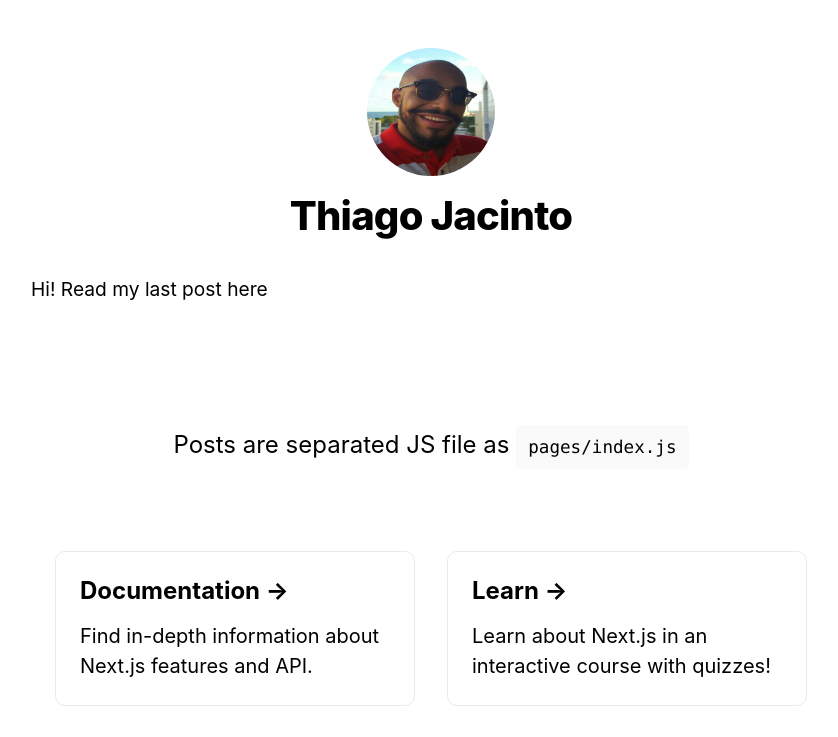
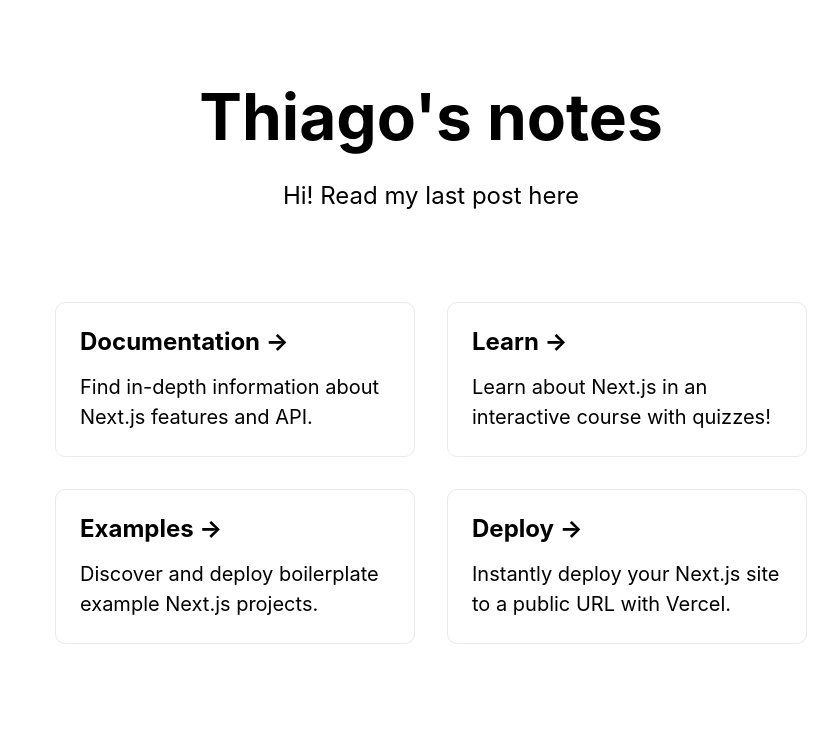
Before and after one commit to thiagojacinto/nextjs-miniblog, a Next.js app: page / in a window 1280 px wide. Shown: the top 737 px of the page, without its empty margins (209-1047 px from the left). Built offline with nearby package versions, Linux system fonts and the light colour scheme.

Commit message:
refactor: styles for Home

```diff
--- a/pages/index.js
+++ b/pages/index.js
@@ -1,9 +1,7 @@
 import Head from 'next/head'
 import Link from 'next/link'
 
-import Layout from '../components/Layout';
 import styles from '../styles/Home.module.css'
-import utilStyles from '../styles/Utils.module.css'
 
 export default function Home() {
   return (
@@ -13,20 +11,14 @@
         <link rel="icon" href="/favicon.ico" />
       </Head>
 
-      <Layout home>
-        <section className={utilStyles.headingMd}>
-          <p>
+
+      <main className={styles.main}>
+        <h1 className={styles.title}>Thiago's notes</h1>
+        <p className={styles.description}>
           Hi! Read my last post{" "}
           <Link href="/posts/first-attempt">
-              <a>here</a>
+            here
           </Link>
-          </p>
-        </section>
-
-        <main className={styles.main}>
-          <p className={styles.description}>
-            Posts are separated JS file as{" "}
-            <code className={styles.code}>pages/index.js</code>
         </p>
 
         <div className={styles.grid}>
@@ -70,7 +62,6 @@
           <img src="/vercel.svg" alt="Vercel Logo" className={styles.logo} />
         </a>
       </footer>
-      </Layout>
     </div>
   );
 }
--- a/styles/globals.css
+++ b/styles/globals.css
@@ -14,3 +14,19 @@
 * {
   box-sizing: border-box;
 }
+
+
+.description {
+  line-height: 1.5;
+  font-size: 1.5rem;
+  text-justify: auto;
+}
+
+.code {
+  background: #fafafa;
+  border-radius: 5px;
+  padding: 0.75rem;
+  font-size: 1.1rem;
+  font-family: Menlo, Monaco, Lucida Console, Liberation Mono, DejaVu Sans Mono,
+    Bitstream Vera Sans Mono, Courier New, monospace;
+}
```
Lines whose indentation alone changed are shown as unchanged.
